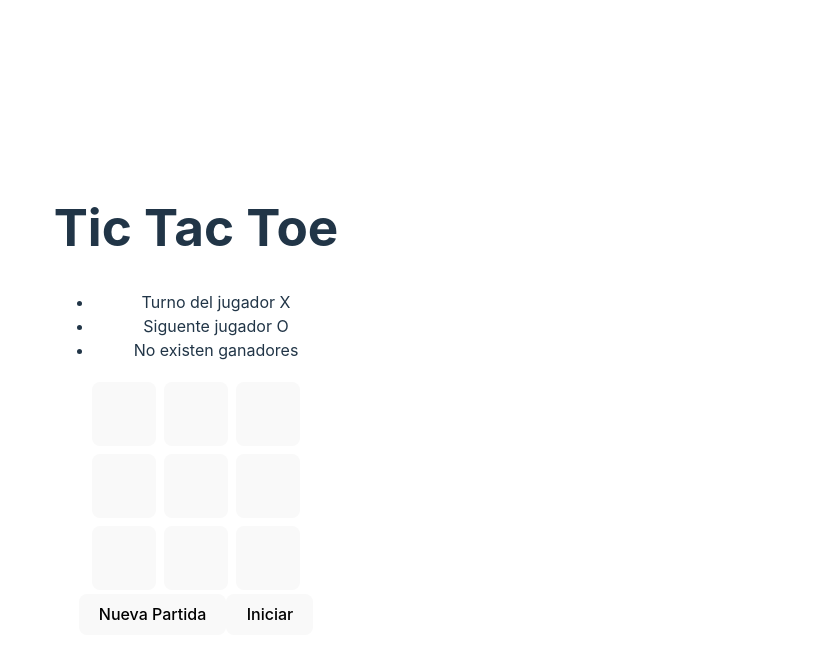
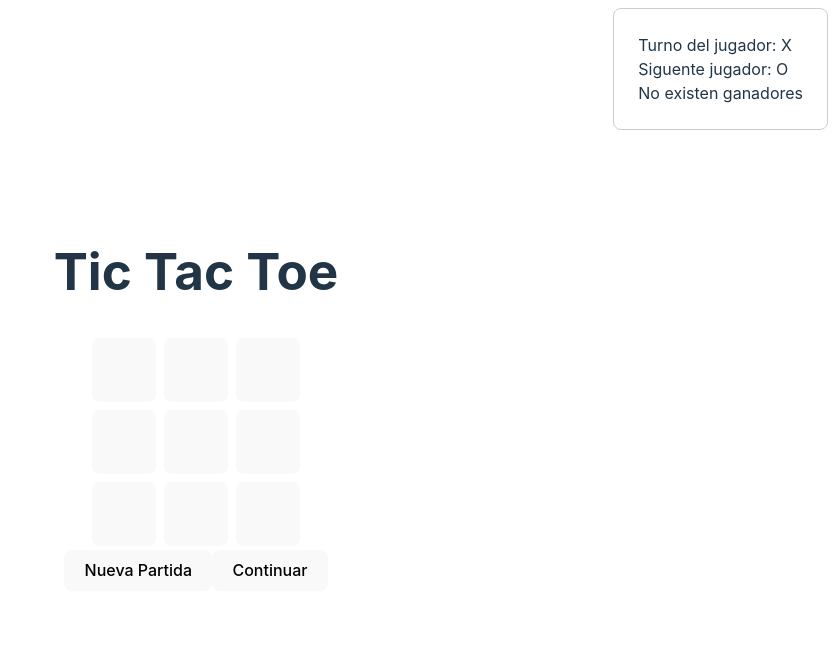
Before and after one commit to fundacion-pescar-lxv14/reactjs, a React (Vite) app: page / in a window 1280 px wide. Shown: the top 658 px of the page, without its empty margins (444-1280 px from the left). Built offline with nearby package versions, Linux system fonts and the light colour scheme.

Commit message:
actualizar textos de botones y estilos de puntaje

```diff
--- a/src/App.jsx
+++ b/src/App.jsx
@@ -11,7 +11,7 @@ import { Action } from './components/Action'
 
 function App() {
   const [state, setState] = useState(StartGame()),
-  start = () => setState({...StartGame(), paused: false}),
+  start = () => confirm("¿quieres empezar un nuevo juego?") ? setState({...StartGame(), paused: false}) : null,
   end = () => setState({...state, paused: !state.paused}),
   setWinner = () => {
     const { board, winner, nextPlayer:nP } = state
@@ -30,7 +30,7 @@ function App() {
       }) :
       alert("Esa posicion esta ocupada. Elija otra casilla")}
     };
-  const actions = [{text:"Nueva Partida", callback: start}, {text: state.paused ? "Iniciar": "Pausar", callback: end}]
+  const actions = [{text:"Nueva Partida", callback: start}, {text: state.paused ? "Continuar": "Pausar", callback: end}]
   // Component Will Update
   useEffect(() => { setWinner() }, [state])
   return (
--- a/src/components/Score.jsx
+++ b/src/components/Score.jsx
@@ -1,7 +1,18 @@
+const scoreBox = {
+    position: "absolute",
+    top: 0,
+    right: 0,
+    listStyle: "none",
+    margin: ".5rem",
+    padding: "1.5rem",
+    textAlign: "left",
+    border: "1px solid #ccc",
+    borderRadius: ".5rem",
+}
 export const Score = ({currentPlayer, nextPlayer, winner}) =>
-<ul>
-    <li>Turno del jugador {currentPlayer}</li>
-    <li>Siguente jugador {nextPlayer}</li>
+<ul style={scoreBox}>
+    <li>Turno del jugador: {currentPlayer}</li>
+    <li>Siguente jugador: {nextPlayer}</li>
     <li>{
         winner ?
         "El ganador es el jugador "+winner :
```
